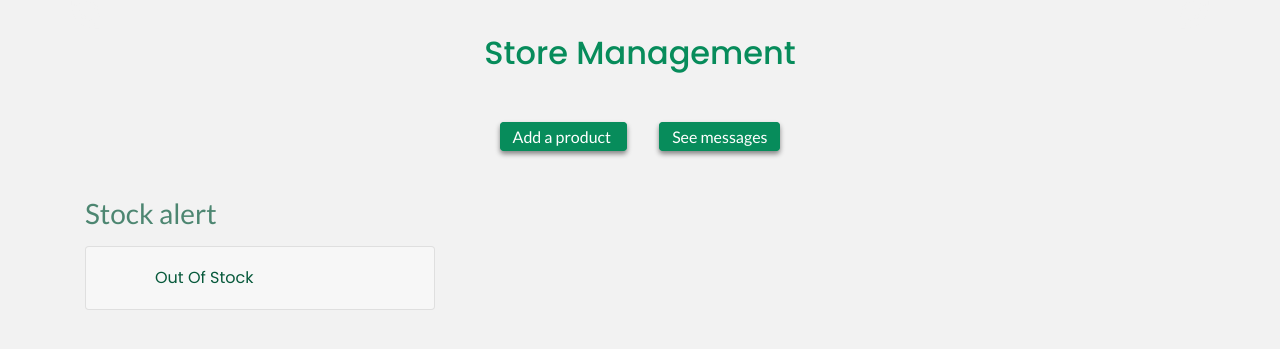
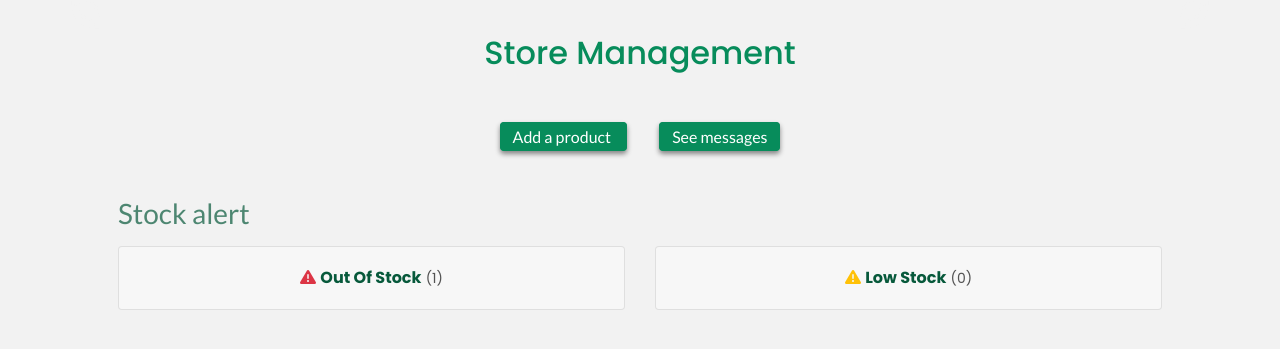
Before and after one commit to Tom-Nagy/what-you-need, a Django app: page /profile/store_management/ in a window 1280 px wide. Shown: the part 112-461 px from the top of the page. Run offline with Django 3.2, Linux system fonts and the light colour scheme; the visitor is signed in with stand-in values (Sample User, id 1); data comes from the database, SQL or seed files in the repository; some libraries are stand-ins or nearby versions.

Commit message:
Add Style to store management template and edit product funtionality

```diff
--- a/contact/urls.py
+++ b/contact/urls.py
@@ -7,4 +7,5 @@ from . import views
 # empty path to indicate the root url
 urlpatterns = [
     path('', views.contact_us, name='contact_us'),
+    path('message_received/', views.message_received, name='message_received'),
 ]
--- a/profiles/templates/profiles/includes/stock_alert_items.html
+++ b/profiles/templates/profiles/includes/stock_alert_items.html
@@ -20,8 +20,12 @@
     </td>
     <td>
         {% if product.quantity != 0 %}
-            quantity: {{ product.quantity }}
+            qty: {{ product.quantity }}
         {% endif %}
+    </td>
+    <td class="align-middle text-center">
+        <a class="text-info" href="{% url 'edit_product' product.id %}"
+        aria-label="Link to edit product page.">Edit</a>
     </td>
 </tr>
 
@@ -45,7 +49,11 @@
             </a>
         </span>
         {% if product.quantity != 0 %}
-            <span>Qty: {{ product.quantity }}</span>
+            <span>qty: {{ product.quantity }}</span>
         {% endif %}
+        <p class="text-right mb-1">
+            <a class="text-info" href="{% url 'edit_product' product.id %}"
+            aria-label="Link to edit product page.">Edit Product</a>
+        </p>
     </td>
 </tr>
--- a/profiles/templates/profiles/store_management.html
+++ b/profiles/templates/profiles/store_management.html
@@ -4,7 +4,7 @@
 {% block extra_title %}- Store Management{% endblock %}
 
 {% block content %}
-    <div class="container position-relative">
+    <div class="container px-lg-5">
         <div class="row">
             <div class="col-12">
                 <h2 class="mx-auto mt-3 mb-5 text-center page-heading">Store Management</h2>
@@ -12,10 +12,10 @@
         </div>
         <div class="row">
             <div class="col-12 text-center">
-                <a href="{% url 'add_product' %}" aria-label="Link to add product page." class="form-btn mx-3">
+                <a href="{% url 'add_product' %}" aria-label="Link to add product page." class="form-btn mx-md-3">
                     Add a product
                 </a>
-                <a href="{% url 'message_received' %}" aria-label="Link to message received page." class="form-btn mx-3">
+                <a href="{% url 'message_received' %}" aria-label="Link to message received page." class="form-btn mx-md-3">
                     See messages
                 </a>
             </div>
@@ -26,16 +26,20 @@
             </div>
         </div>
         <div class="row">
-            <div class="col-10 col-md-4">
+            <div class="col-12 col-md-6">
                 <!-- Out of sctock accordion -->
                 <div class="accordion mb-3">
                     <div class="card">
                         <div class="card-header" id="out-of-stock-header">
-                            <h2 class="mb-0 d-inline-block">
-                            <button class="btn btn-link btn-block text-left collapsed px-md-5 light-green" type="button"
+                            <h2 class="mb-0 text-center">
+                            <button class="btn btn-link btn-block collapsed px-md-2 light-green" type="button"
                             data-toggle="collapse" data-target="#out-of-stock"
                             aria-expanded="false" aria-controls="out-of-stock">
-                                Out Of Stock
+                                <span class="text-danger">
+                                    <i class="fas fa-exclamation-triangle"></i>
+                                </span>
+                                <span class="font-weight-bold">Out Of Stock</span>
+                                    <span class="small text-muted"> ({{product_out_of_stock|length}})</span>
                             </button>
 
                         </div>
@@ -54,7 +58,47 @@
                                             </table>
                                         </div>
                                     {% else %}
-                                        <p>There are no product out of stock.</p>
+                                        <p class="m-3">There are no product out of stock.</p>
+                                    {% endif %}
+                                {% endwith %}
+                            </div>
+                        </div>
+                    </div>
+                </div>
+            </div>
+            <div class="col-12 col-md-6">
+                <!-- low stock accordion -->
+                <div class="accordion mb-3">
+                    <div class="card">
+                        <div class="card-header" id="low-stock-header">
+                            <h2 class="mb-0 text-center">
+                            <button class="btn btn-link btn-block collapsed px-md-5 light-green" type="button"
+                            data-toggle="collapse" data-target="#low-stock"
+                            aria-expanded="false" aria-controls="low-stock">
+                                <span class="text-warning">
+                                    <i class="fas fa-exclamation-triangle"></i>
+                                </span>
+                                <span class="font-weight-bold">Low Stock</span>
+                                <span class="small text-muted"> ({{product_low_stock|length}})</span>
+                            </button>
+
+                        </div>
+                        <!-- Ptoducts out of stock -->
+                        <div id="low-stock" class="collapse" aria-labelledby="low-stock-header">
+                            <div class="card-body wishlist-card-body">
+                                {% with product_low_stock as products %}
+                                    {% if products %}
+                                        <div class="table-responsive">
+                                            <table class="table table-hover table-sm">
+                                                <tbody>
+                                                    {% for product in products %}
+                                                        {% include 'profiles/includes/stock_alert_items.html' %}
+                                                    {% endfor %}
+                                                </tbody>
+                                            </table>
+                                        </div>
+                                    {% else %}
+                                        <p class="m-3">There are no product out of stock.</p>
                                     {% endif %}
                                 {% endwith %}
                             </div>
--- a/static/css/base.css
+++ b/static/css/base.css
@@ -635,6 +635,7 @@ input[name='q']::placeholder {
     color: #0d0d0d;
 }
 
+.light-btn,
 .select-image-btn,
 .delete-prod-btn,
 .move-to-wishlist-btn,
@@ -654,6 +655,9 @@ input[name='q']::placeholder {
     box-shadow: 0 3px 5px rgba(0, 0, 0, 0.45);
 }
 
+.light-btn:hover,
+.light-btn:focus,
+.light-btn:active,
 .select-image-btn:hover,
 .select-image-btn:focus,
 .select-image-btn:active,
```
Also changed, not shown: contact/templates/contact/message_received.html (added, +19 -0 lines), contact/views.py (+16 -2 lines), products/templates/products/add_product.html (+8 -0 lines), products/templates/products/edit_product.html (+8 -0 lines).
